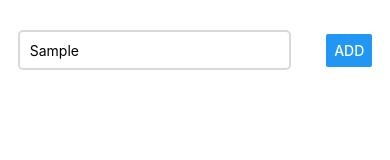
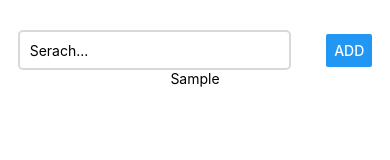
Before and after one commit to Mesgin/Together-react_native, a React Native app: screen / in a window 390 px wide. Both pictures are taken after typing "Sample" into the empty fields and a click on the button "ADD". Shown: the top 160 px of the page. Built offline with nearby package versions, Linux system fonts and the light colour scheme.

Commit message:
handle add button

```diff
--- a/App.js
+++ b/App.js
@@ -3,26 +3,50 @@ import { StyleSheet, Text, View, TextInput, Button } from 'react-native';
 
 export default class App extends React.Component {
   state = {
-    placeText: ''
+    placeName: '',
+    places: []
   }
 
   placeTextHandler = (e) => {
     this.setState({
-      placeText: e.value
+      placeName: e
+    })
+  }
+
+  addPlace = () => {
+    if (this.state.placeName.trim() === '') {
+      return
+    }
+
+    this.setState(prevState => {
+      return {
+        places: prevState.places.concat(prevState.placeName),
+        placeName: ''
+      }
     })
   }
 
   render() {
+    const placesOutput = this.state.places.map((place,i)=>{
+      return <Text key={i}> {place} </Text>
+    })
     return (
       <View style={styles.container}>
         <View style={styles.inputPlace}>
           <TextInput
             style={styles.placeInput}
             onChangeText={this.placeTextHandler}
-            value={this.state.placeText}
+            value={this.state.placeName}
             placeholder='Serach...'
           />
-          <Button title='add' style={styles.placeButton}/>
+          <Button
+            title='add'
+            style={styles.placeButton}
+            onPress={this.addPlace}
+          />
+        </View>
+        <View>
+          {placesOutput}
         </View>
       </View>
     );
```
